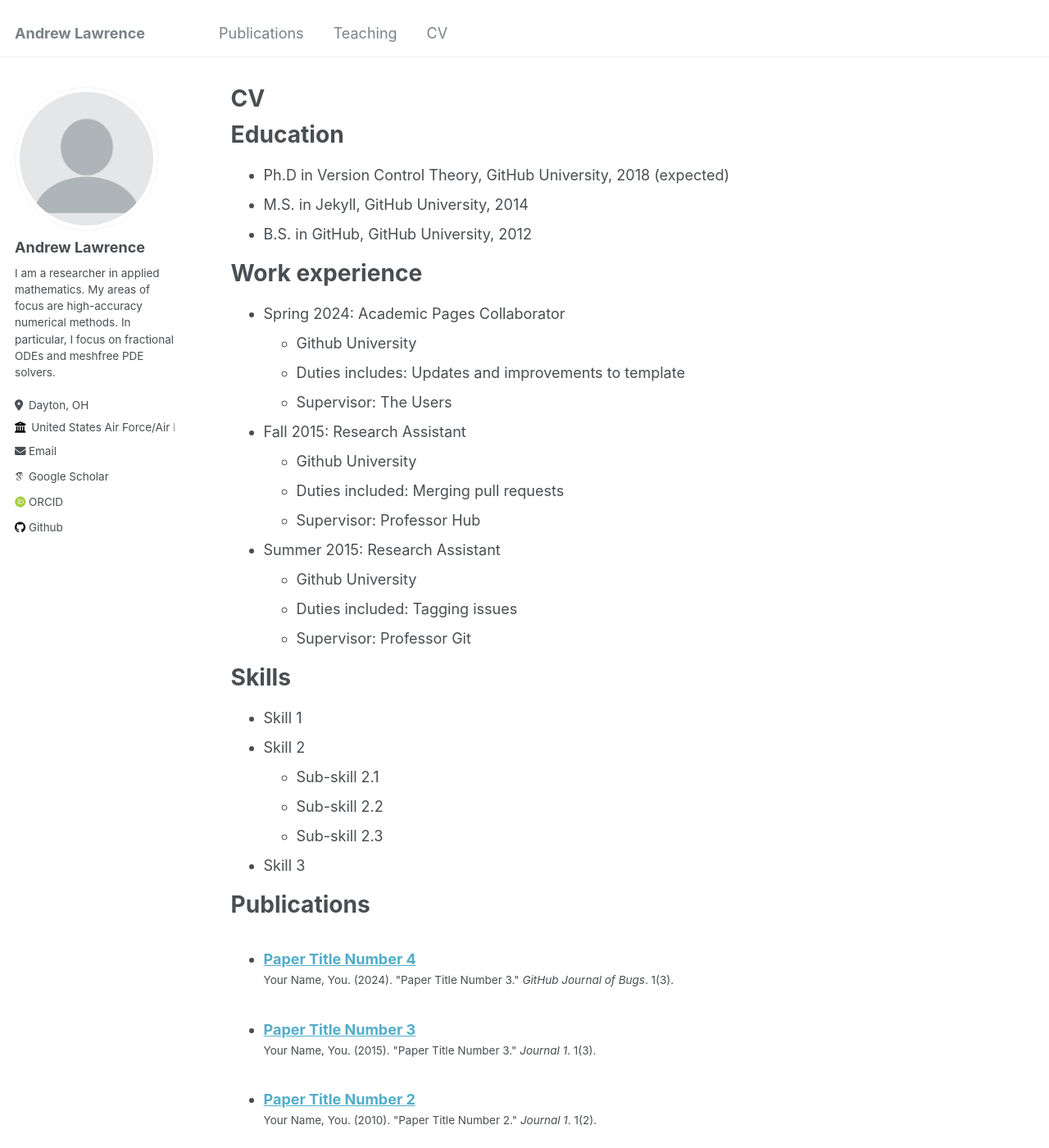
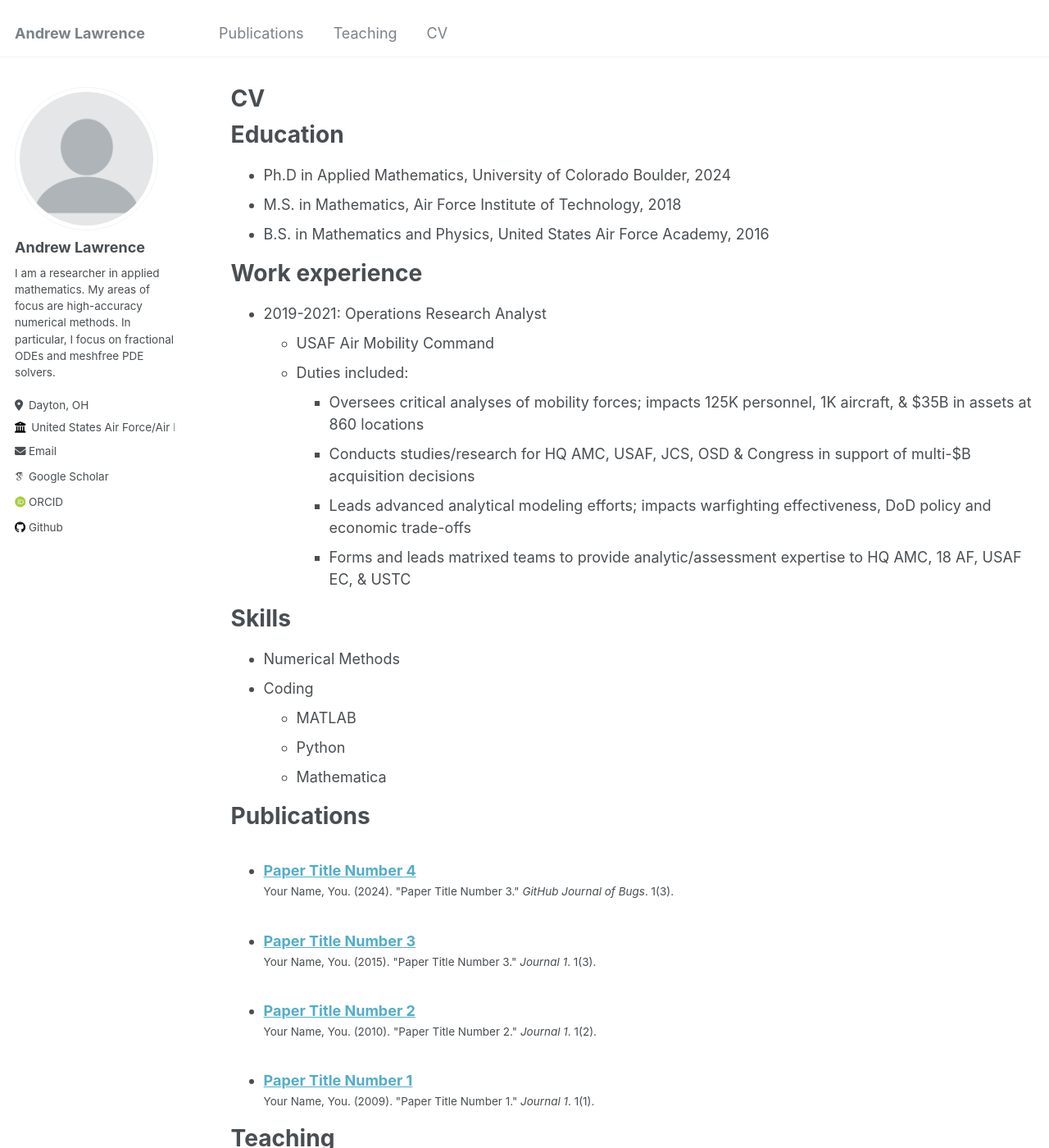
Before and after one commit to andplaw/andplaw.github.io, a Jekyll site: the page built from _pages/cv.md, in a window 1280 px wide and 1400 px high. Shown: the whole window at 82% size. Built offline with Jekyll 4.4.1, drawn with Linux system fonts in a browser that asks for light colours; some web fonts are replaced; some of the changed text lies outside the part shown.

Commit message:
Update cv.md

```diff
--- a/_pages/cv.md
+++ b/_pages/cv.md
@@ -11,46 +11,33 @@ redirect_from:
 
 Education
 ======
-* Ph.D in Version Control Theory, GitHub University, 2018 (expected)
-* M.S. in Jekyll, GitHub University, 2014
-* B.S. in GitHub, GitHub University, 2012
+* Ph.D in Applied Mathematics, University of Colorado Boulder, 2024
+* M.S. in Mathematics, Air Force Institute of Technology, 2018
+* B.S. in Mathematics and Physics, United States Air Force Academy, 2016
 
 Work experience
 ======
-* Spring 2024: Academic Pages Collaborator
-  * Github University
-  * Duties includes: Updates and improvements to template
-  * Supervisor: The Users
 
-* Fall 2015: Research Assistant
-  * Github University
-  * Duties included: Merging pull requests
-  * Supervisor: Professor Hub
-
-* Summer 2015: Research Assistant
-  * Github University
-  * Duties included: Tagging issues
-  * Supervisor: Professor Git
+* 2019-2021: Operations Research Analyst
+  * USAF Air Mobility Command
+  * Duties included:
+    * Oversees critical analyses of mobility forces; impacts 125K personnel, 1K aircraft, & $35B in assets at 860 locations
+    * Conducts studies/research for HQ AMC, USAF, JCS, OSD & Congress in support of multi-$B acquisition decisions
+    * Leads advanced analytical modeling efforts; impacts warfighting effectiveness, DoD policy and economic trade-offs
+    * Forms and leads matrixed teams to provide analytic/assessment expertise to HQ AMC, 18 AF, USAF EC, & USTC
 
 Skills
 ======
-* Skill 1
-* Skill 2
-  * Sub-skill 2.1
-  * Sub-skill 2.2
-  * Sub-skill 2.3
-* Skill 3
+* Numerical Methods
+* Coding
+  * MATLAB
+  * Python
+  * Mathematica
 
 Publications
 ======
   <ul>{% for post in site.publications reversed %}
     {% include archive-single-cv.html %}
-  {% endfor %}</ul>
-
-Talks
-======
-  <ul>{% for post in site.talks reversed %}
-    {% include archive-single-talk-cv.html  %}
   {% endfor %}</ul>
 
 Teaching
@@ -59,6 +46,8 @@ Teaching
     {% include archive-single-cv.html %}
   {% endfor %}</ul>
 
+{%
 Service and leadership
 ======
 * Currently signed in to 43 different slack teams
+%}
```
